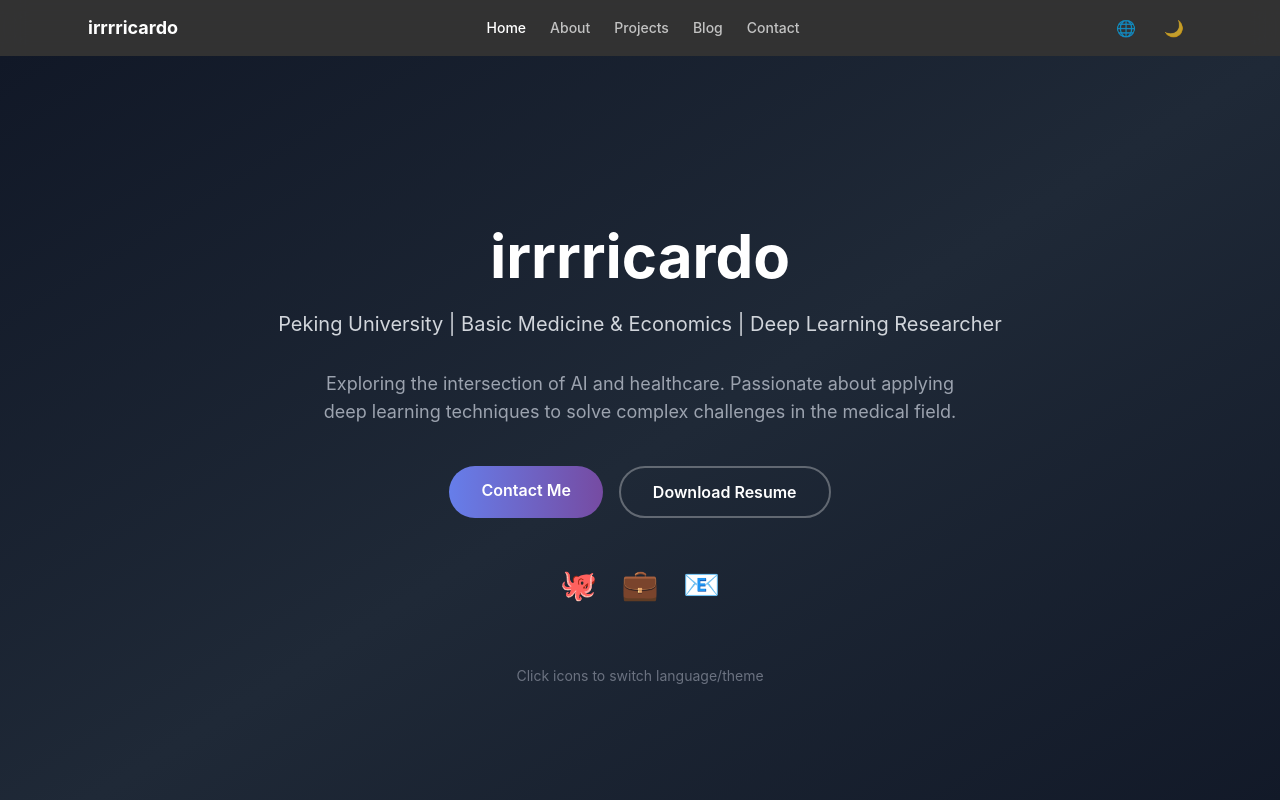
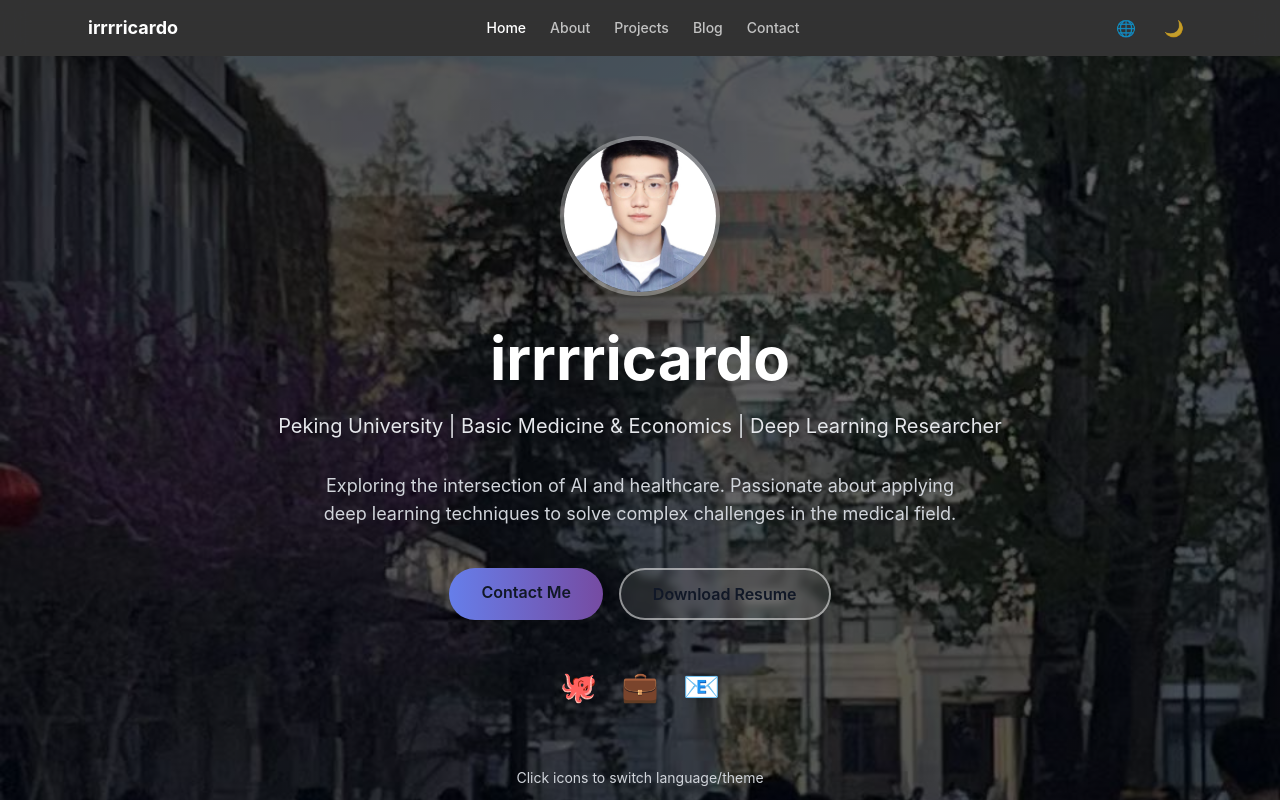
Before and after one commit to irrrricardo/irrrricardo.github.io, a Next.js app: page / in a window 1280 px wide. Shown: the top 800 px of the page. Built offline with nearby package versions, Linux system fonts and the light colour scheme.

Commit message:
Add background image and profile photo to homepage

```diff
--- a/src/app/page.js
+++ b/src/app/page.js
@@ -2,6 +2,7 @@
 
 import { useState, useEffect } from 'react';
 import Link from 'next/link';
+import Image from 'next/image';
 import { translations } from '@/lib/translations';
 
 export default function Home() {
@@ -23,23 +24,49 @@
 
   return (
     <>
-      {/* Hero Section */}
-      <section className="min-h-screen flex flex-col items-center justify-center text-center px-4 py-20 bg-gradient-to-br from-gray-900 via-gray-800 to-gray-900 text-white">
-        <div className="max-w-3xl mx-auto">
-          <h1 className="text-4xl sm:text-5xl lg:text-6xl font-bold mb-6">
+      {/* Hero Section with Background Image */}
+      <section className="relative min-h-screen flex flex-col items-center justify-center text-center px-4 py-20 overflow-hidden">
+        {/* Background Image */}
+        <div className="absolute inset-0 z-0">
+          <Image
+            src="/images/background.jpg"
+            alt="Background"
+            fill
+            className="object-cover"
+            priority
+          />
+          {/* Dark Overlay */}
+          <div className="absolute inset-0 bg-gradient-to-br from-black/70 via-black/60 to-black/70" />
+        </div>
+
+        <div className="relative z-10 max-w-3xl mx-auto">
+          {/* Profile Photo */}
+          <div className="mb-8">
+            <div className="relative w-40 h-40 mx-auto rounded-full overflow-hidden border-4 border-white/30 shadow-2xl">
+              <Image
+                src="/images/github_selfie.jpeg"
+                alt="Profile Photo"
+                fill
+                className="object-cover"
+                priority
+              />
+            </div>
+          </div>
+
+          <h1 className="text-4xl sm:text-5xl lg:text-6xl font-bold mb-6 text-white drop-shadow-lg">
             {t.title}
           </h1>
-          <p className="text-lg sm:text-xl text-gray-300 mb-8">
+          <p className="text-lg sm:text-xl text-gray-200 mb-8 drop-shadow">
             {t.subtitle}
           </p>
-          <p className="text-base sm:text-lg text-gray-400 leading-relaxed max-w-2xl mx-auto mb-10">
+          <p className="text-base sm:text-lg text-gray-300 leading-relaxed max-w-2xl mx-auto mb-10 drop-shadow">
             {t.description}
           </p>
 
           <div className="flex flex-wrap justify-center gap-4 mb-12">
             <Link
               href="/contact"
-              className="px-8 py-3 rounded-full font-semibold bg-gradient-to-r from-primary to-secondary hover:opacity-90 transition-opacity"
+              className="px-8 py-3 rounded-full font-semibold bg-gradient-to-r from-primary to-secondary hover:opacity-90 transition-opacity shadow-lg"
             >
               {t.contactBtn}
             </Link>
@@ -47,19 +74,19 @@
               href="/resume.pdf"
               target="_blank"
               rel="noopener noreferrer"
-              className="px-8 py-3 rounded-full font-semibold border-2 border-white/30 hover:bg-white/10 transition-colors"
+              className="px-8 py-3 rounded-full font-semibold border-2 border-white/50 bg-white/10 hover:bg-white/20 transition-colors backdrop-blur-sm"
             >
               {t.resumeBtn}
             </a>
           </div>
 
           <div className="flex justify-center gap-6 mb-16">
-            <a href="https://github.com/irrrricardo" target="_blank" rel="noopener noreferrer" className="text-3xl hover:scale-110 transition-transform">🐙</a>
-            <a href="https://www.linkedin.com/in/renxiang-chu-386322333/" target="_blank" rel="noopener noreferrer" className="text-3xl hover:scale-110 transition-transform">💼</a>
-            <a href="mailto:r1card0chu1208@gmail.com" className="text-3xl hover:scale-110 transition-transform">📧</a>
+            <a href="https://github.com/irrrricardo" target="_blank" rel="noopener noreferrer" className="text-3xl hover:scale-110 transition-transform drop-shadow">🐙</a>
+            <a href="https://www.linkedin.com/in/renxiang-chu-386322333/" target="_blank" rel="noopener noreferrer" className="text-3xl hover:scale-110 transition-transform drop-shadow">💼</a>
+            <a href="mailto:r1card0chu1208@gmail.com" className="text-3xl hover:scale-110 transition-transform drop-shadow">📧</a>
           </div>
 
-          <p className="text-sm text-gray-500">{t.langHint}</p>
+          <p className="text-sm text-gray-300">{t.langHint}</p>
         </div>
       </section>
 
```
Also changed, not shown: public/images/background.jpg (added), public/images/github_selfie.jpeg (added).
